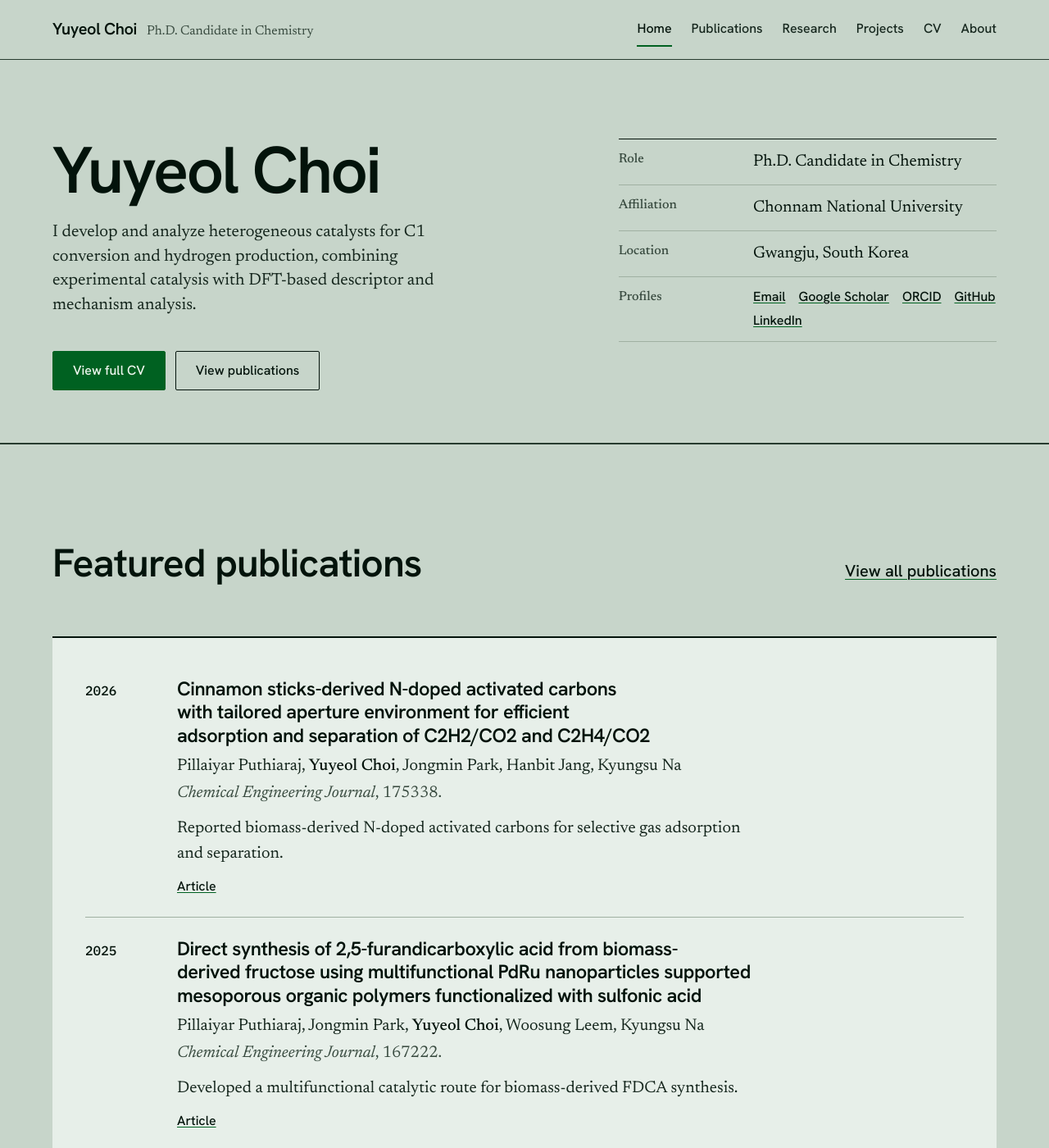
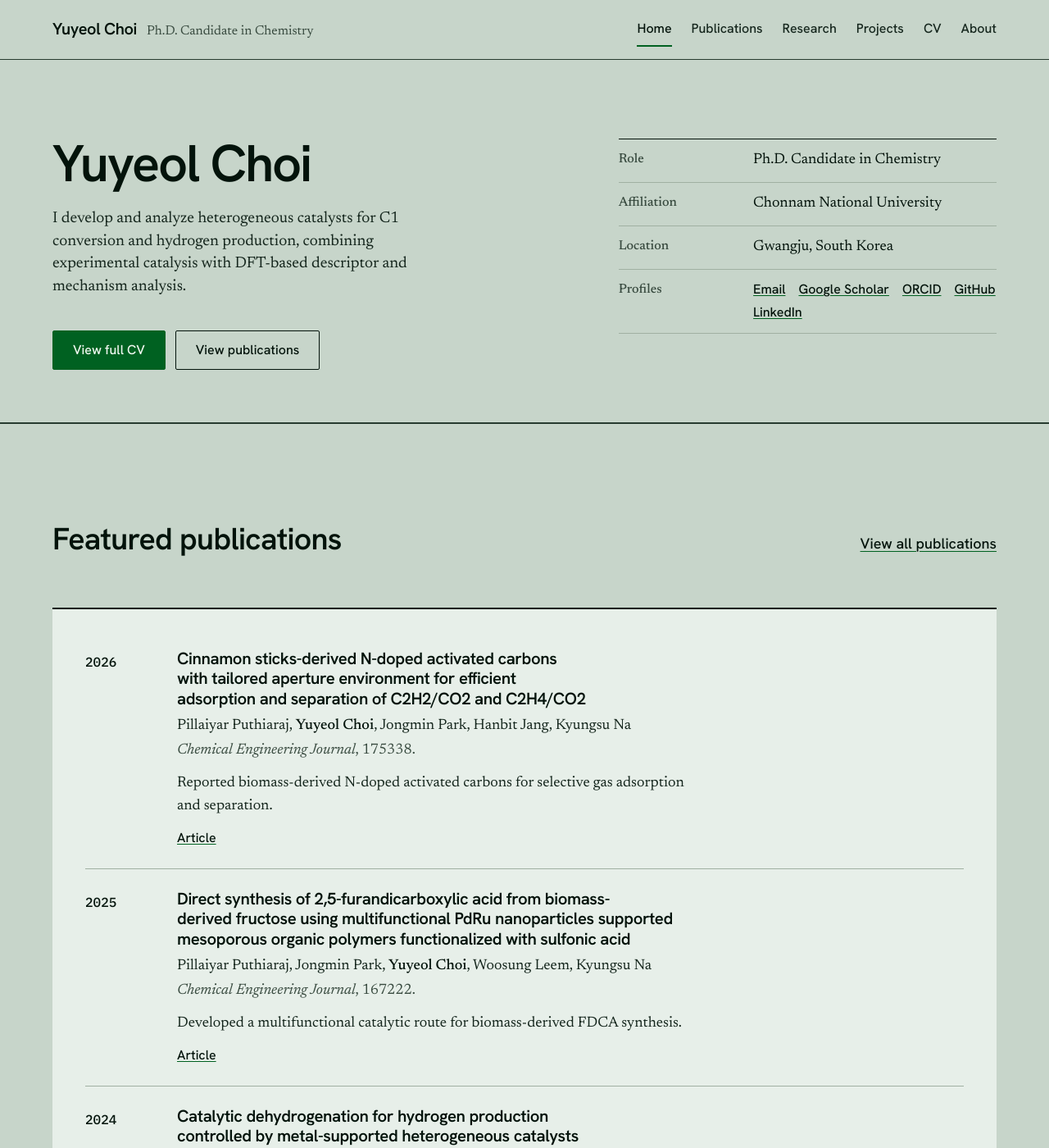
Before and after one commit to yuyeolchoi/yuyeolchoi.github.io, a Jekyll site: the page built from index.html, in a window 1280 px wide and 1400 px high. Shown: the whole window at 82% size. Built offline with Jekyll 4.4.1, drawn with Linux system fonts in a browser that asks for light colours.

Commit message:
style: step the type scale down one notch
Page titles 84 to 68px, section heads 52 to 41px, item titles 25 to 21px,
body 20 to 18px, lead 22 to 20px at 1440; labels and the print scale are
unchanged.

Co-Authored-By: Claude Fable 5.1 <noreply@anthropic.com>
Claude-Session: https://claude.ai/code/session_019HsdbSQHQ2cXGj9oaP4WL5

```diff
--- a/assets/css/style.css
+++ b/assets/css/style.css
@@ -26,8 +26,9 @@
   --tracking-display: -0.02em; --display-weight: 600;
   --space-3xs: 2px; --space-2xs: 4px; --space-xs: 8px; --space-sm: 12px; --space-md: 16px; --space-lg: 24px; --space-xl: 40px; --space-2xl: 64px; --space-3xl: 96px; --space-4xl: 144px;
   --text-xs: 0.8125rem; --text-sm: 0.875rem; --text-md: 1rem; --text-lg: 1.25rem; --text-xl: 1.5625rem; --text-2xl: 1.953rem; --text-3xl: 2.441rem;
-  --text-display-s: clamp(2.25rem, 4vw + 0.5rem, 3.75rem); --text-display: clamp(2.75rem, 5vw + 1rem, 5.25rem);
-  --text-section: clamp(2rem, 2.5vw + 1rem, 3.5rem); --text-title: clamp(1.25rem, 0.75vw + 0.875rem, 1.625rem); --text-lead: clamp(1.125rem, 0.35vw + 1rem, 1.375rem);
+  --text-display-s: clamp(2rem, 3.25vw + 0.5rem, 3.25rem); --text-display: clamp(2.5rem, 4vw + 0.75rem, 4.25rem);
+  --text-section: clamp(1.75rem, 2vw + 0.75rem, 2.625rem); --text-title: clamp(1.125rem, 0.5vw + 0.875rem, 1.3125rem); --text-lead: clamp(1.0625rem, 0.3vw + 0.95rem, 1.25rem);
+  --text-body: 1.125rem;
   --ease-out: cubic-bezier(0.16, 1, 0.3, 1); --ease-in: cubic-bezier(0.7, 0, 0.84, 0); --ease-in-out: cubic-bezier(0.65, 0, 0.35, 1);
   --dur-micro: 120ms; --dur-short: 220ms; --dur-long: 420ms;
   --color-error: oklch(52% 0.19 27); --color-success: oklch(50% 0.12 150);
@@ -46,7 +47,7 @@ body {
   background: var(--color-paper);
   color: var(--color-ink-2);
   font-family: var(--font-body);
-  font-size: var(--text-lg);
+  font-size: var(--text-body);
   font-optical-sizing: auto;
   line-height: 1.55;
   -webkit-font-smoothing: antialiased;
```
